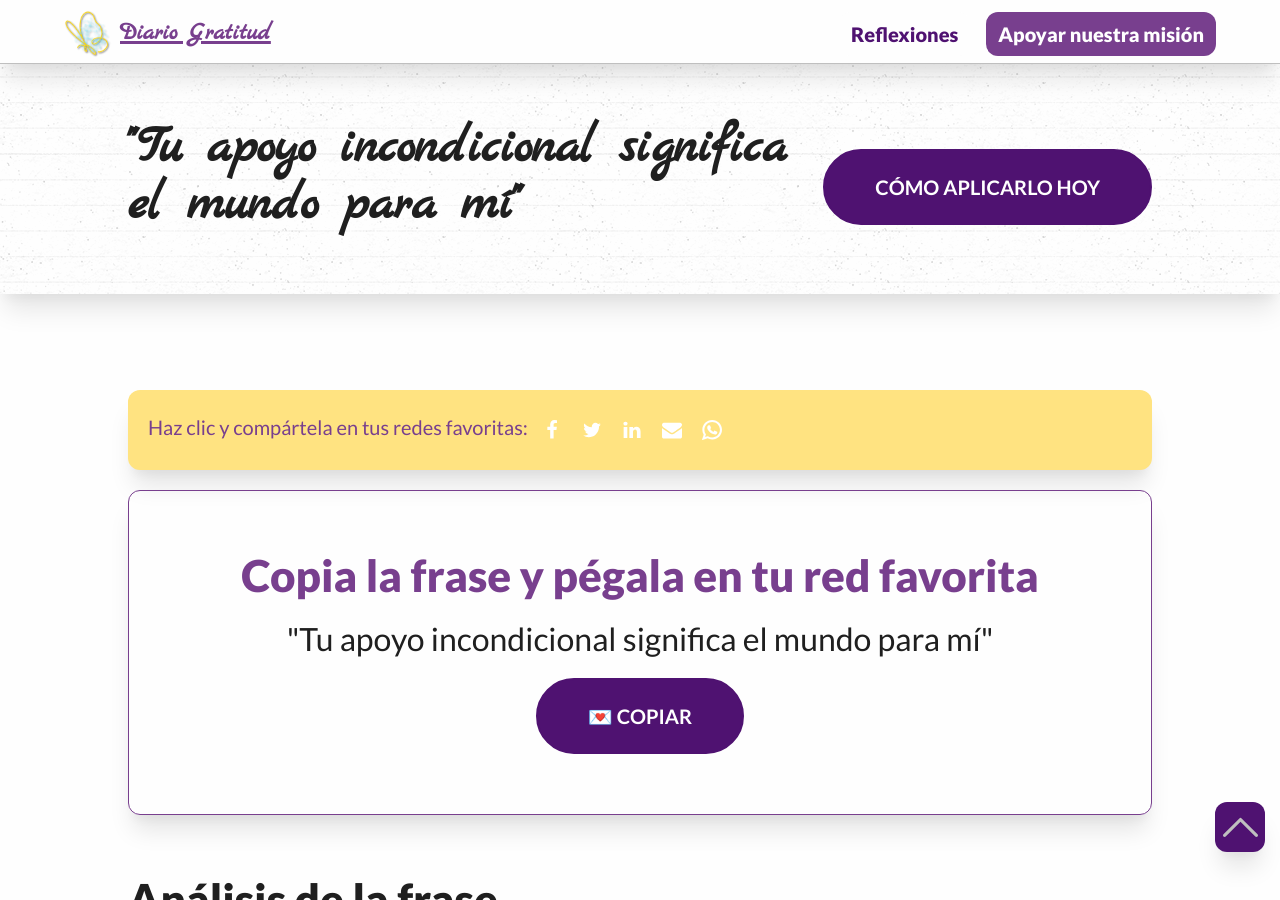
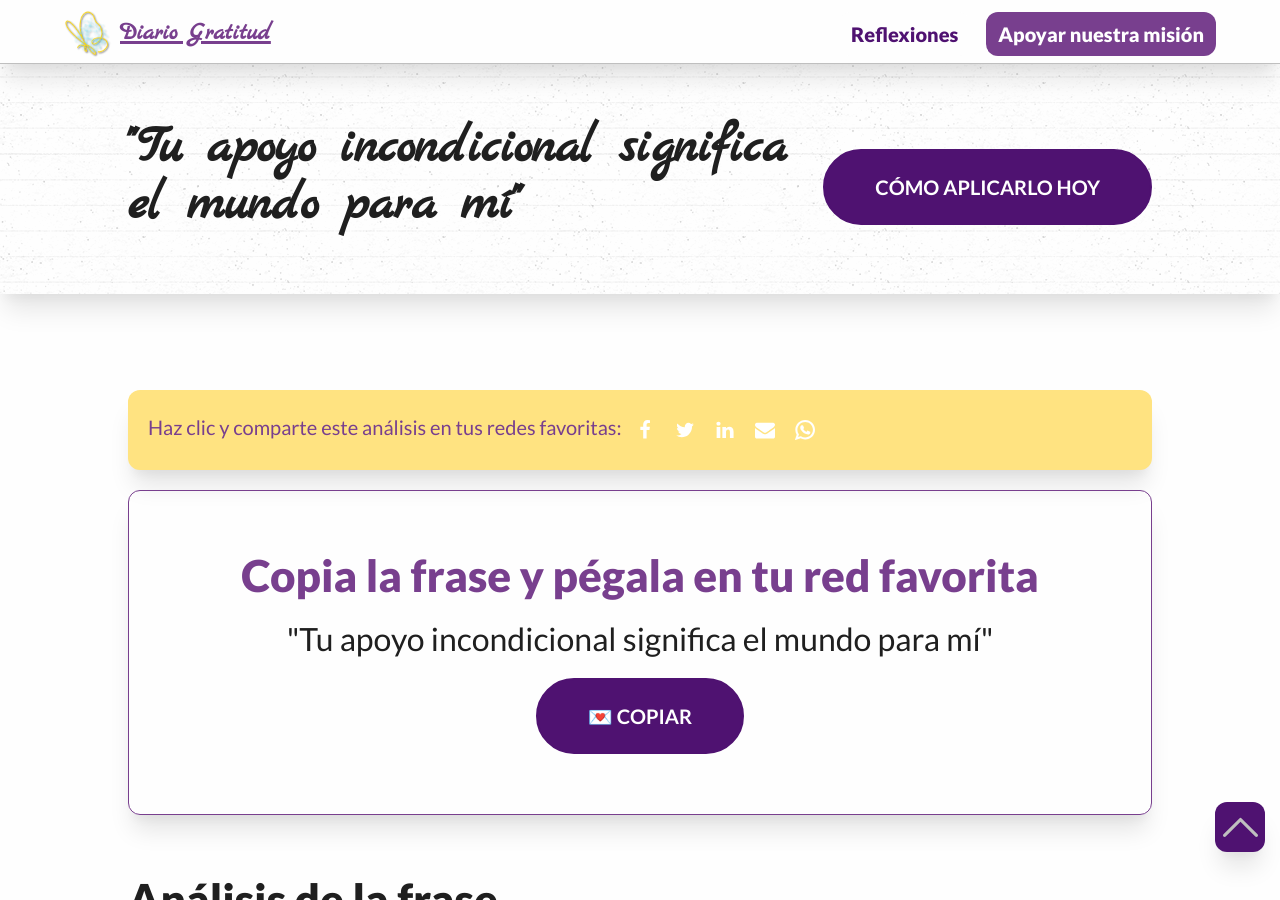
Before and after one commit to Klerpson/gratitud, a Jekyll site: the page built from _posts/2023-08-30-tu-apoyo-incondicional-significa-el-mundo-para-mi.md, in a window 1280 px wide and 900 px high. Built offline with Jekyll 4.4.1, drawn with Linux system fonts in a browser that asks for light colours; comment, search, counter and statistics services are not loaded.

Commit message:
post layout

```diff
--- a/_includes/share.html
+++ b/_includes/share.html
@@ -1,6 +1,6 @@
 {% if include.pageurl != nil and include.pageurl != '' %} {% assign pageurl =
 include.pageurl %} {% else %} {% assign pageurl = page.url %} {% endif %}
-<span>Haz clic y compártela en tus redes favoritas: </span>
+<span>Haz clic y comparte este análisis en tus redes favoritas: </span>
 <div id="share-buttons">
   <div
     class="facebook"
```
Also changed, not shown: 8 other files.
